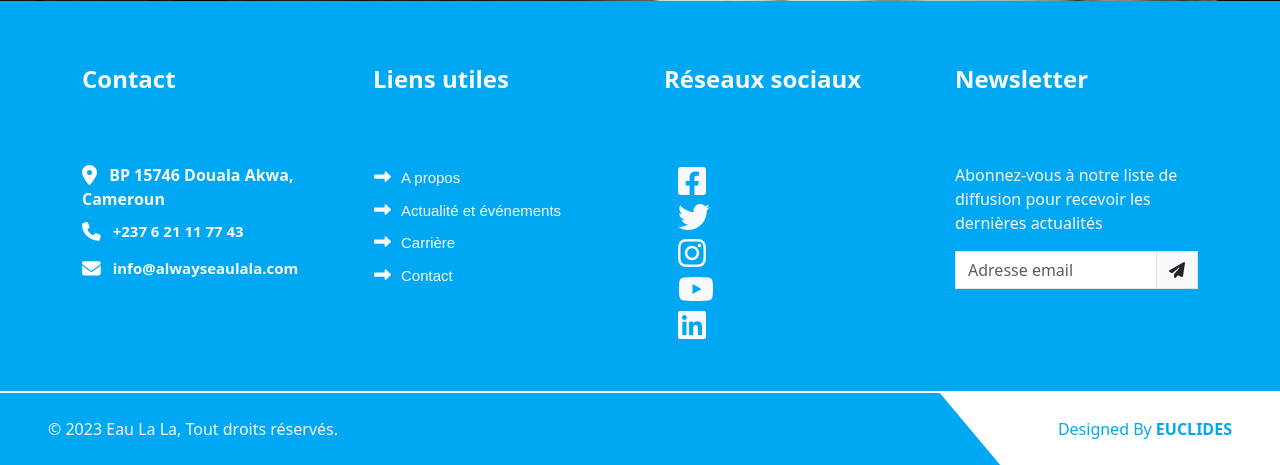
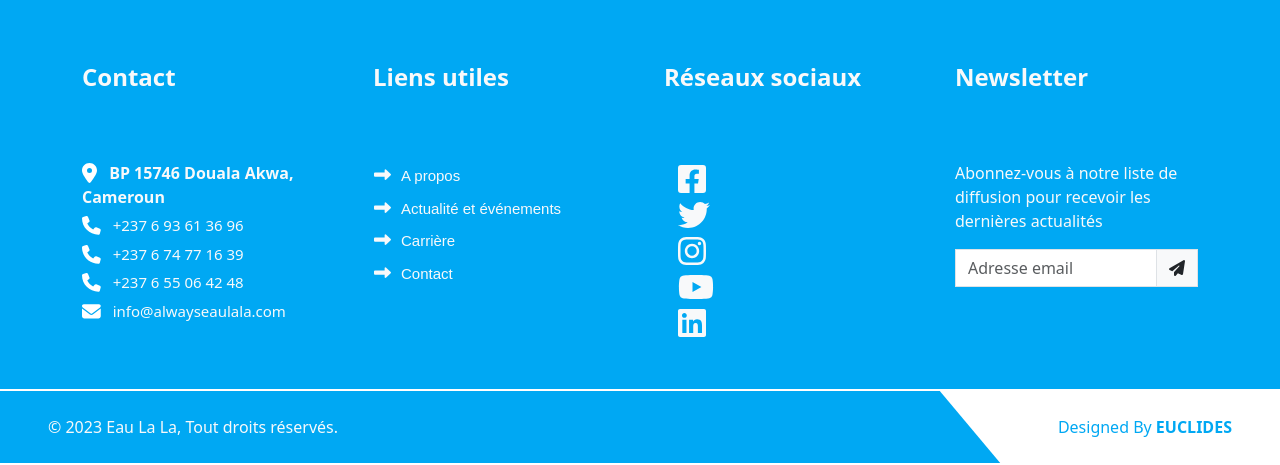
Before and after one commit to euclidessoft/eaulala, a Symfony app: template templates/site/accueil.html.twig in a window 1280 px wide; the page is wider, and only the part inside the window is pictured. Shown: the part 4824-5289 px from the top of that part. Run offline with Twig, Linux system fonts and the light colour scheme; the template is opened without the code that fills it, so the values that code supplies are empty; some libraries are stand-ins or nearby versions.

Commit message:
"26-10-2023_13-48"

```diff
--- a/public/css/style.css
+++ b/public/css/style.css
@@ -113,7 +113,8 @@
     display: flex;
     align-items: center;
 }
-b{
+
+b {
     color: var(--primaire);
 }
 
@@ -310,7 +311,7 @@ b{
 
 /********** Potabilite **********/
 .banner {
-    background: url('../images/potabilite.jpg');
+    background-image: url('../images/potabilite.jpg');
     background-size: cover;
     /*aspect-ratio: 18 / 9;*/
     background-position: center;
@@ -839,6 +840,7 @@ b{
 
 
 /*** Navbar ***/
+
 .navbar .nav-item .dropdown-menu {
 
     background-color: var(--primaire);
@@ -868,14 +870,12 @@ b{
     margin-left: 8px;
 }
 
-.nav-item .nav-link,
 .navbar-nav .nav-link {
-    margin: 0 15px;
-    padding: 25px 0;
+    padding: 1.5rem 1rem !important;
     font-size: 18px;
     text-transform: uppercase;
     outline: none;
-    color: var(--blanc);
+    color: var(--primaire);
     font-weight: 600;
     transition: all 200ms ease-in-out;
     border-bottom: 5px solid transparent;
@@ -886,7 +886,6 @@ b{
 }
 
 .navbar-nav .nav-link:hover {
-    /*border-bottom: 5px solid var(--secondaire);*/
     background-color: rgba(var(--primaire-rgb), 0.1);
 }
 
--- a/templates/layout.html.twig
+++ b/templates/layout.html.twig
@@ -53,19 +53,31 @@
             <div class="row g-5">
                 <div class="col-lg-3 col-md-6">
                     <h4 class="footer-tittle">{{ "Contact"|trans }}</h4>
-                    <p class="mb-2 fw-medium">
-                        <i class="fa fa-map-marker-alt fa-lg me-2 text-secondaire"></i>
+                    <p class="mb-1 fw-medium">
+                        <i class="fa fa-map-marker-alt fa-lg me-2 text-white"></i>
                         BP 15746 Douala Akwa, Cameroun
                     </p>
-                    <p class="mb-2">
-                        <a href="tel:+237621117743" class="footer-link fw-medium">
-                            <i class="fa fa-phone fa-lg me-2 text-secondaire"></i>
-                            +237 6 21 11 77 43
+                    <p class="mb-0">
+                        <a href="tel:+237693613696" class="footer-link">
+                            <i class="fa fa-phone fa-lg me-2 text-white"></i>
+                            +237 6 93 61 36 96
                         </a>
                     </p>
-                    <p class="mb-2">
-                        <a href="mailto:lnatlantiscameroon@gmail.com" class="footer-link fw-medium">
-                            <i class="fa fa-envelope fa-lg me-2 text-secondaire"></i>
+                    <p class="mb-0">
+                        <a href="tel:+237674771639" class="footer-link">
+                            <i class="fa fa-phone fa-lg me-2 text-white"></i>
+                            +237 6 74 77 16 39
+                        </a>
+                    </p>
+                    <p class="mb-0">
+                        <a href="tel:+237655064248" class="footer-link">
+                            <i class="fa fa-phone fa-lg me-2 text-white"></i>
+                            +237 6 55 06 42 48
+                        </a>
+                    </p>
+                    <p class="mb-0">
+                        <a href="mailto:lnatlantiscameroon@gmail.com" class="footer-link">
+                            <i class="fa fa-envelope fa-lg me-2 text-white"></i>
                             info@alwayseaulala.com
                         </a>
                     </p>
```
